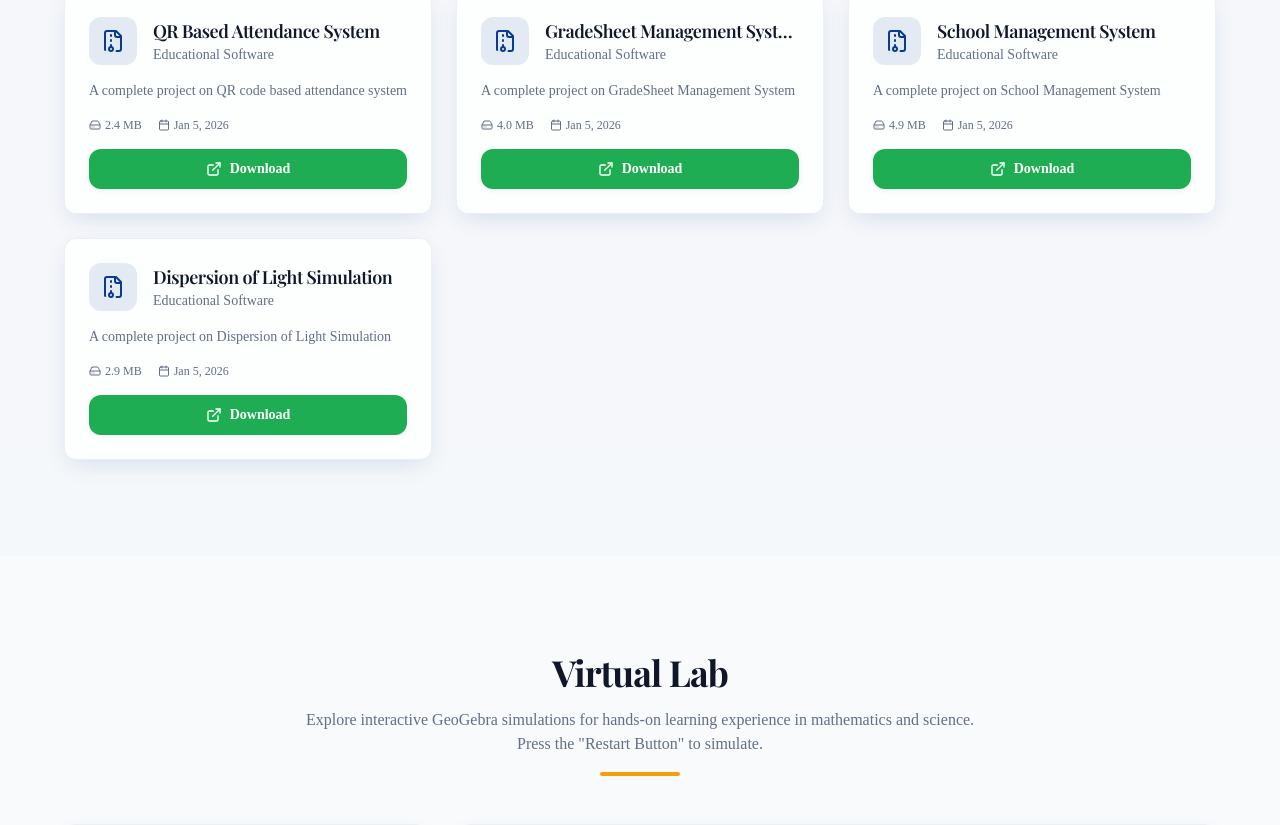
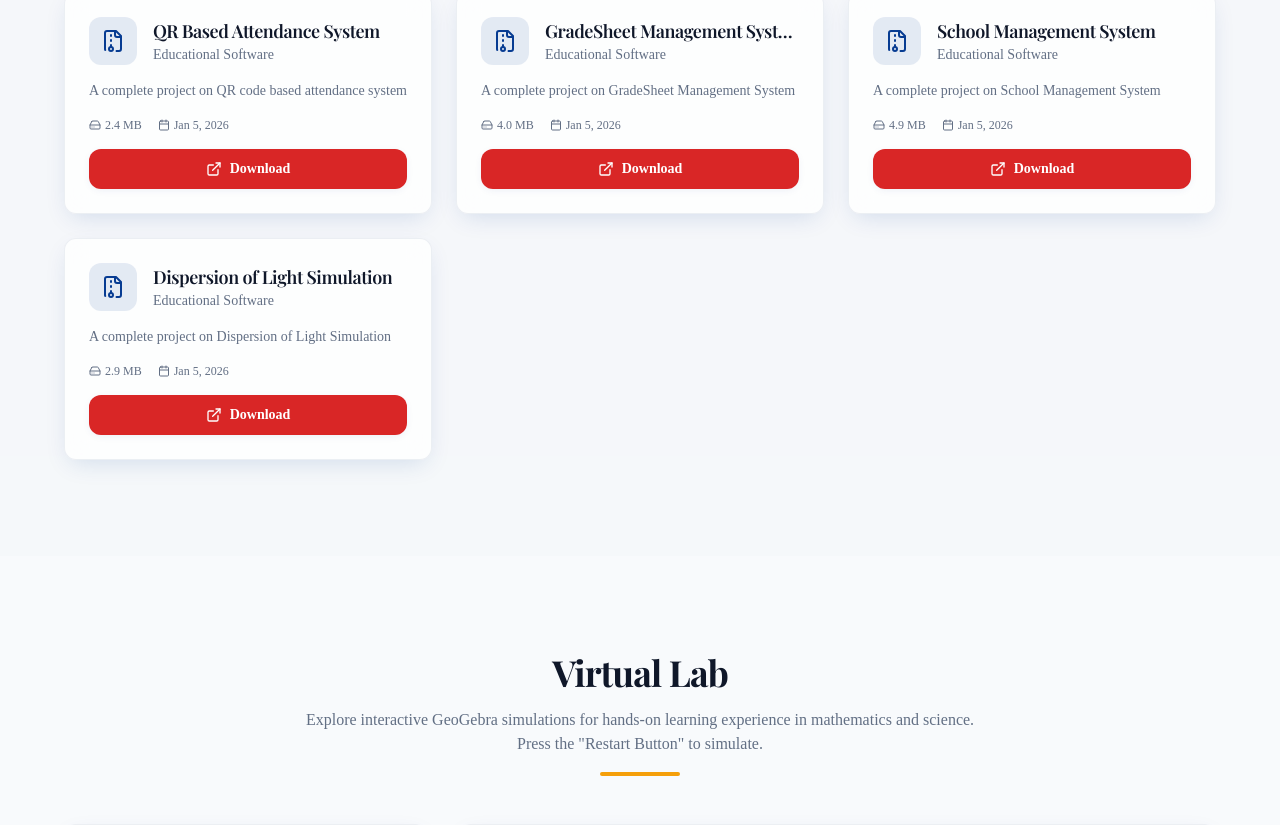
Before and after one commit to lenovobasan-lab/VirtualLab, a Next.js app: page / in a window 1280 px wide. Shown: the part 2593-3418 px from the top of the page. Built offline with nearby package versions, Linux system fonts and the light colour scheme; a web font is replaced by a local one.

Commit message:
Update globals.css

```diff
--- a/app/globals.css
+++ b/app/globals.css
@@ -35,7 +35,7 @@
     --muted-foreground: 217 15% 45%;
 
     /* Success green for downloads */
-    --success: 142 70% 40%;
+    --success: 0 70% 50%;
     --success-foreground: 0 0% 100%;
 
     /* Destructive */
```
